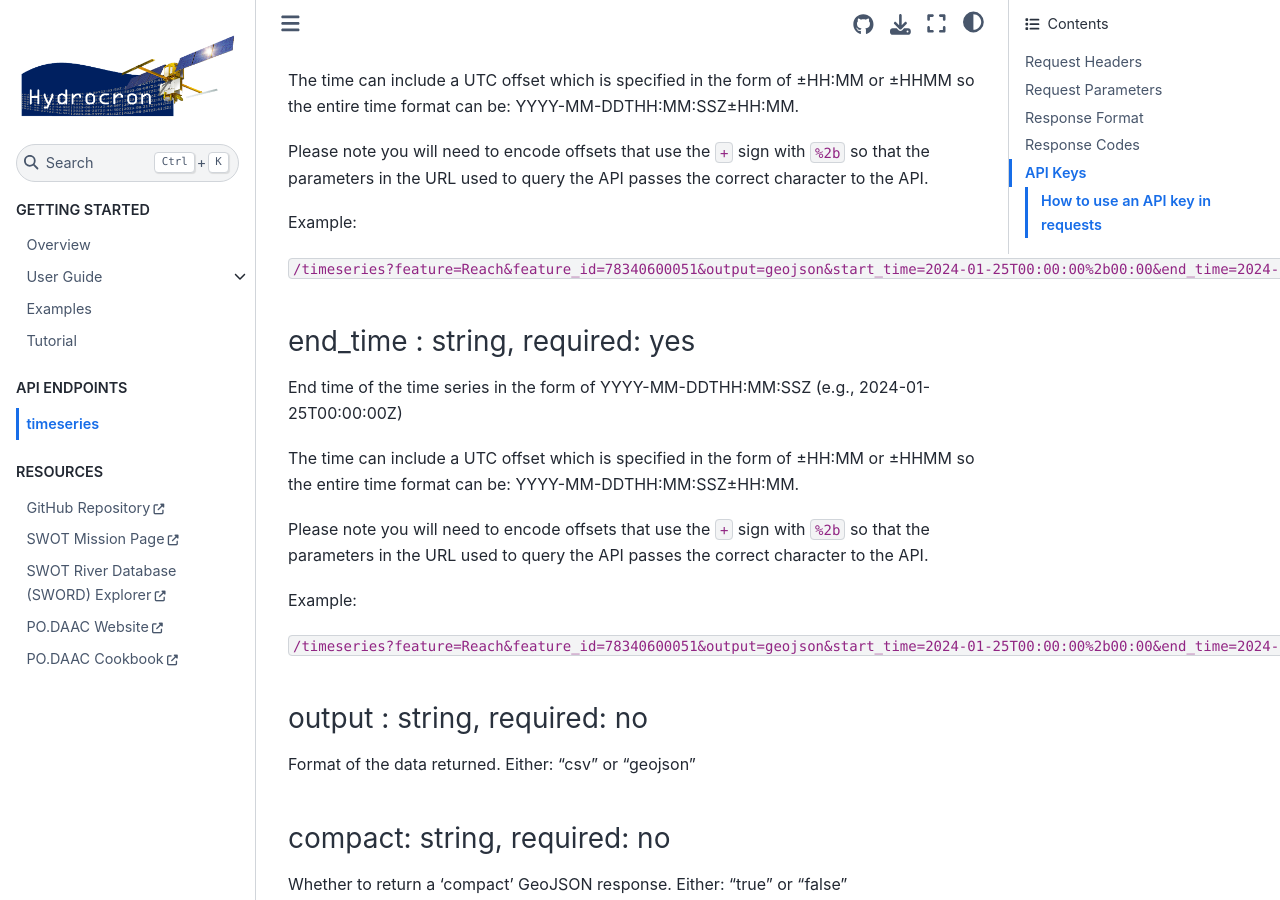
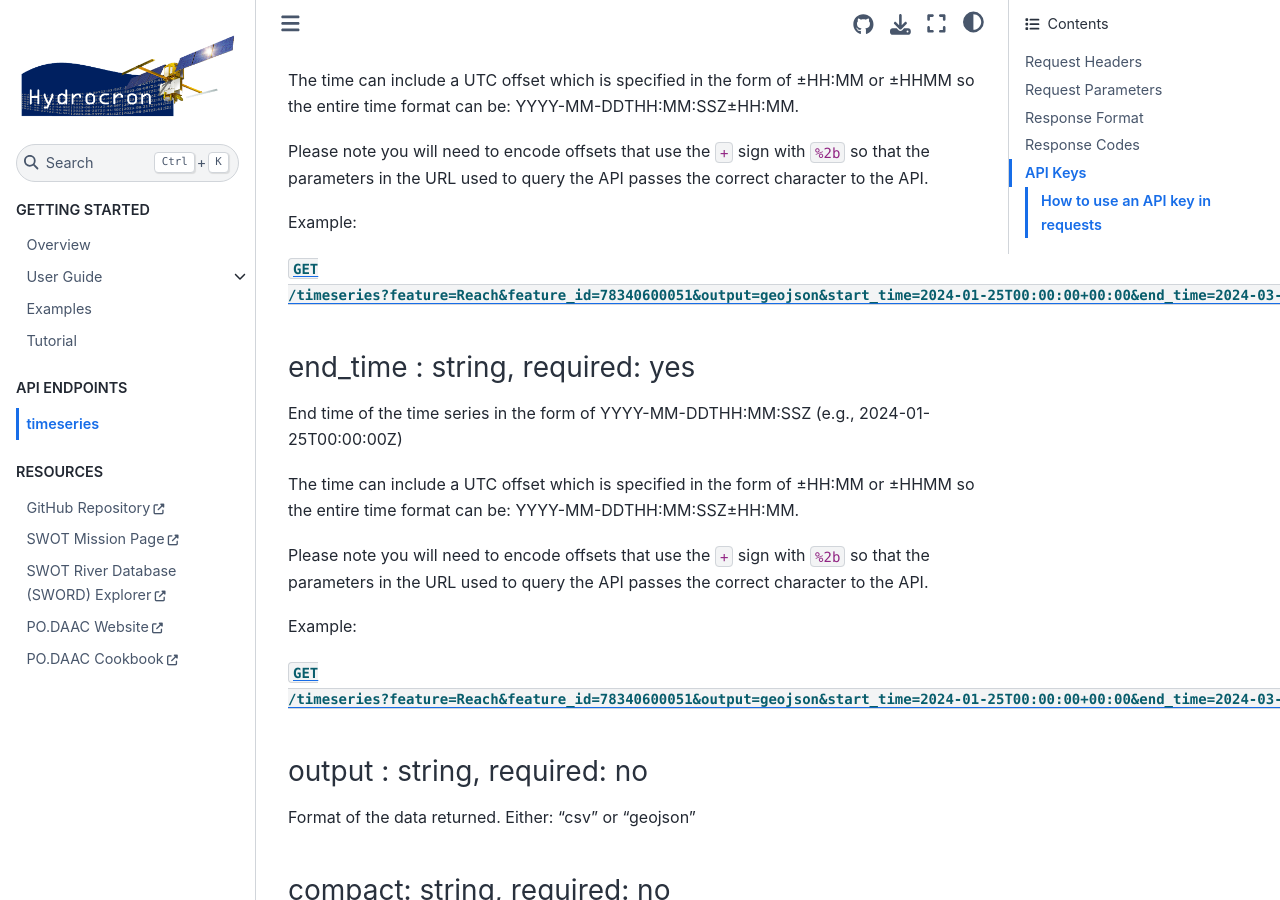
Before and after one commit to podaac/hydrocron, a Jupyter Book: the page built from docs/timeseries.md, in a window 1280 px wide and 900 px high, scrolled down 2541 px. Built offline with Jupyter Book 1.0.4 settings and Sphinx 7.4.7 and the Sphinx Book theme 1.1.4, drawn with Linux system fonts in a browser that asks for light colours.

Commit message:
Updated timeseries.md

```diff
--- a/docs/timeseries.md
+++ b/docs/timeseries.md
@@ -94,7 +94,7 @@ Please note you will need to encode offsets that use the `+` sign with `%2b` so
 
 Example:
 
-`/timeseries?feature=Reach&feature_id=78340600051&output=geojson&start_time=2024-01-25T00:00:00%2b00:00&end_time=2024-03-29T00:00:00%2b00:00&fields=reach_id,time_str,wse,slope`
+[`GET /timeseries?feature=Reach&feature_id=78340600051&output=geojson&start_time=2024-01-25T00:00:00+00:00&end_time=2024-03-29T00:00:00+00:00&fields=reach_id,time_str,wse,slope`](https://soto.podaac.earthdatacloud.nasa.gov/hydrocron/v1/timeseries?feature=Reach&feature_id=78340600051&output=geojson&start_time=2024-01-25T00%3A00%3A00%2b00%3A00&end_time=2024-03-29T00%3A00%3A00%2b00%3A00&fields=reach_id,time_str,wse,slope)
 
 ### end_time : string, required: yes
 
@@ -106,7 +106,7 @@ Please note you will need to encode offsets that use the `+` sign with `%2b` so
 
 Example:
 
-`/timeseries?feature=Reach&feature_id=78340600051&output=geojson&start_time=2024-01-25T00:00:00%2b00:00&end_time=2024-03-29T00:00:00%2b00:00&fields=reach_id,time_str,wse,slope`
+[`GET /timeseries?feature=Reach&feature_id=78340600051&output=geojson&start_time=2024-01-25T00:00:00+00:00&end_time=2024-03-29T00:00:00+00:00&fields=reach_id,time_str,wse,slope`](https://soto.podaac.earthdatacloud.nasa.gov/hydrocron/v1/timeseries?feature=Reach&feature_id=78340600051&output=geojson&start_time=2024-01-25T00%3A00%3A00%2b00%3A00&end_time=2024-03-29T00%3A00%3A00%2b00%3A00&fields=reach_id,time_str,wse,slope)
 
 ### output : string, required: no
 
@@ -124,7 +124,6 @@ The default for header `Accept: application/geo+json` is to set compact to `true
 The name of the collection to return. Allows users to explicitly request data from a particular version of the data.
 
 Supported collection names:
-
 | Collection Name | Version | Description |
 |-----------------|---------|-------------|
 | `SWOT_L2_HR_RiverSP_D` | D (default) | River data (reaches and nodes) |
@@ -133,7 +132,6 @@ Supported collection names:
 | `SWOT_L2_HR_LakeSP_2.0` | 2.0 | Lake data |
 
 Sub-collection names can also be used to search only reaches, nodes, or prior lakes within a collection:
-
 | Sub-collection Name | Searches |
 |---------------------|----------|
 | `SWOT_L2_HR_RiverSP_reach_D` | Version D reaches only |
```
